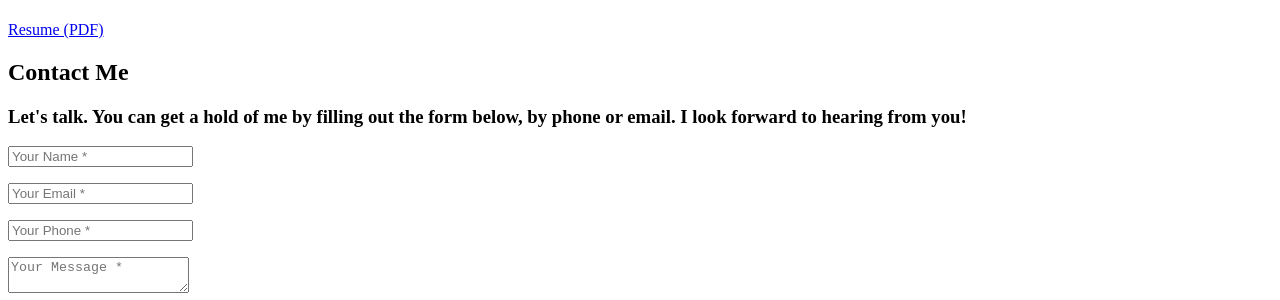
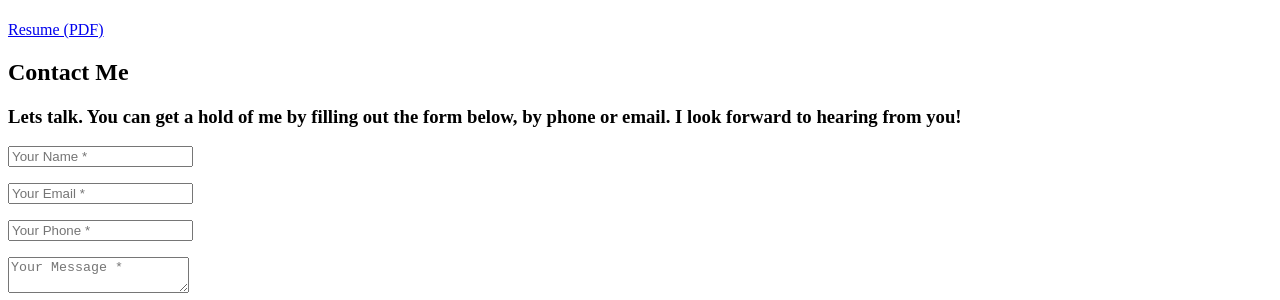
Before and after one commit to tayanderson/old-jekyll-portfolio, a Jekyll site: the page built from _posts/2014-07-14-project-5.markdown, in a window 1280 px wide and 900 px high, scrolled down 2033 px. Shown: the part 154-454 px from the top of the window. Built offline with Jekyll 4.4.1, drawn with Linux system fonts in a browser that asks for light colours; nearby versions of some CDN libraries; some web fonts are replaced; library files that are not in the unit come from our copies.

Commit message:
fix config

```diff
--- a/_config.yml
+++ b/_config.yml
@@ -43,7 +43,7 @@ blurb: |
   </p>
 
 #contact
-c-subheading: Let's talk. You can get a hold of me by filling out the form below, by phone or email. I look forward to hearing from you!
+c-subheading: Lets talk. You can get a hold of me by filling out the form below, by phone or email. I look forward to hearing from you!
 
 #footer
 social:
```
